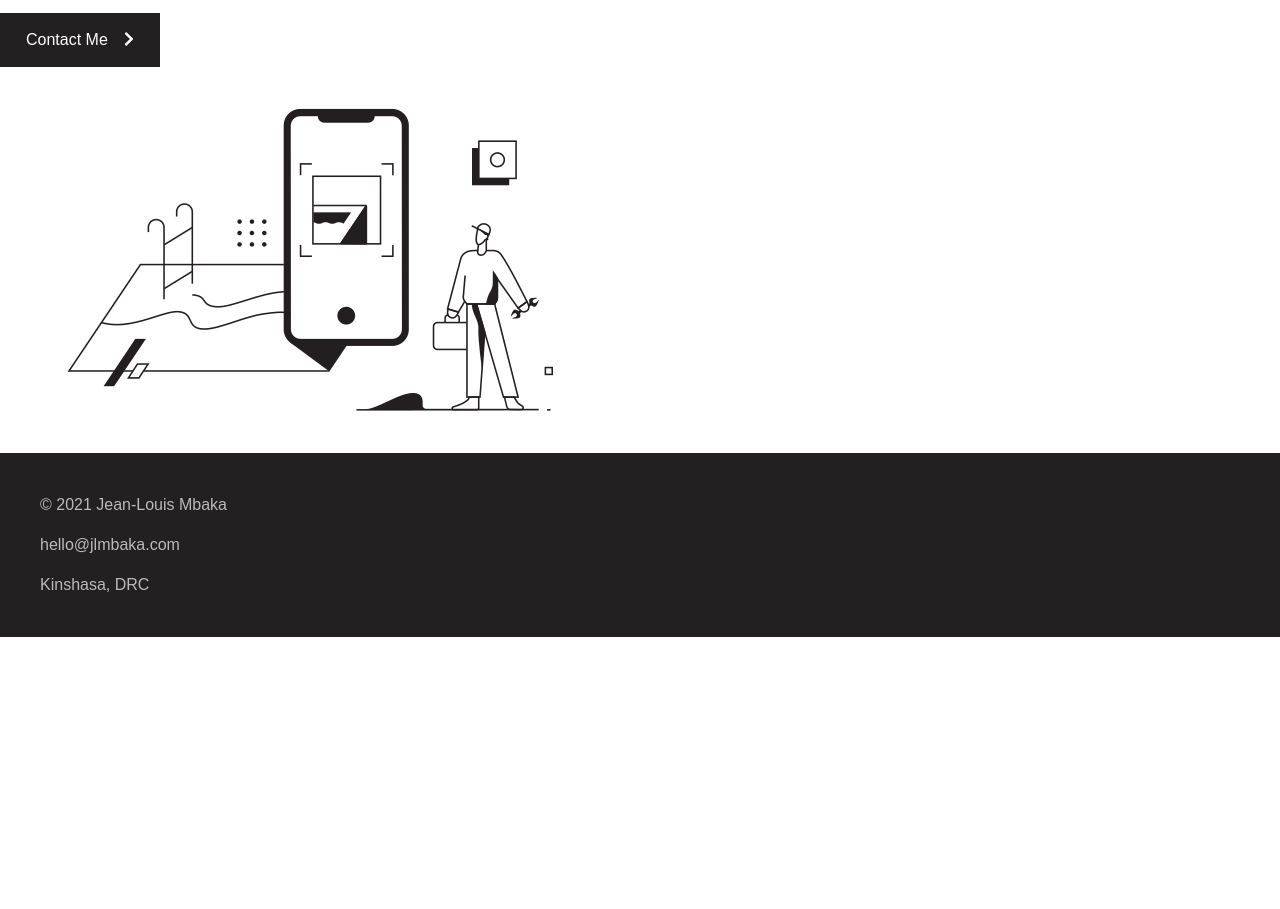
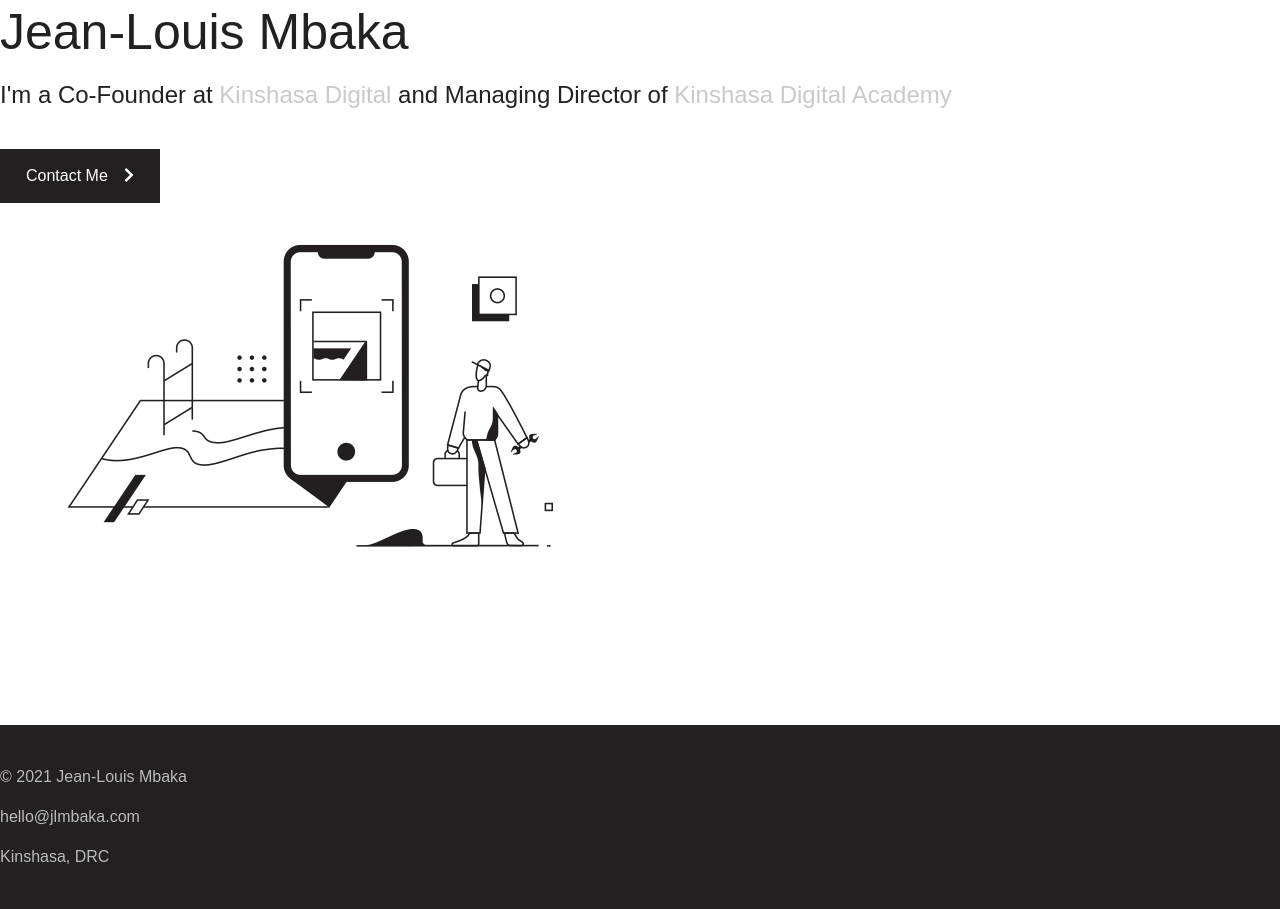
Before and after one commit to jlmbaka/jlmbaka.com, a Gatsby site: page / in a window 1280 px wide. Shown: the part 241-1150 px from the top of the page. Before the commit the page ends 878 px from the top, so only its background shows below. Built offline with nearby package versions, Linux system fonts and the light colour scheme; Gatsby itself is replaced by a stand-in of ours.

Commit message:
Uniformises layout between header and main content

```diff
--- a/src/components/Layout.js
+++ b/src/components/Layout.js
@@ -1,6 +1,6 @@
 import React from "react"
 import Navbar from "./Navbar"
-import { createGlobalStyle } from "styled-components"
+import styled, { createGlobalStyle } from "styled-components"
 import { useScroll, ScrollProvider } from "../context/scroll-context.js"
 
 const screen = {
@@ -56,27 +56,39 @@
   }
 }
 
-.content {
-  /* margin: 0 auto;
-  max-width: 1200px; */
-}
-
 .footer__container {
-  max-width: 1200px;
-  margin: 0 auto;
   @media (max-width: ${screen.tablet}) {
     padding: 0 15px;
   }
 }
+`
 
-.page-wrapper {
+const BaseWrapper = ({ children, className }) => (
+  <div className={`container-fluid ${className}`}>{children}</div>
+)
+
+const MainContentWrapper = styled(BaseWrapper)`
   min-height: 81vh;
-}
-.footer-wrapper {
+`
+
+const FooterWrapper = styled(BaseWrapper)`
   min-height: 19vh;
   background-color: ${color.primary};
-}
 `
+
+const Footer = () => (
+  <div className="row">
+    <div className="col offset-md-1">
+      <footer>
+        <div className="footer__container">
+          <p>© 2021 Jean-Louis Mbaka</p>
+          <p>hello@jlmbaka.com</p>
+          <p>Kinshasa, DRC</p>
+        </div>
+      </footer>
+    </div>
+  </div>
+)
 
 function Layout({ children }) {
   const { scrollPosition } = useScroll()
@@ -85,27 +97,19 @@
   return (
     <>
       <GlobalStyle />
-      <div className="container-fluid page-wrapper">
+      <MainContentWrapper>
         <div className="row">
           <div className="col">
             <Navbar fixed={fixed} />
-            <div className="row col content">{children}</div>
           </div>
         </div>
-      </div>
-      <div className="container-fluid footer-wrapper">
         <div className="row">
-          <div className="col">
-            <footer>
-              <div className="footer__container">
-                <p>© 2021 Jean-Louis Mbaka</p>
-                <p>hello@jlmbaka.com</p>
-                <p>Kinshasa, DRC</p>
-              </div>
-            </footer>
-          </div>
+          <div className="col">{children}</div>
         </div>
-      </div>
+      </MainContentWrapper>
+      <FooterWrapper>
+        <Footer />
+      </FooterWrapper>
     </>
   )
 }
--- a/src/pages/index.js
+++ b/src/pages/index.js
@@ -7,6 +7,10 @@
 import styled from "styled-components"
 
 const Style = styled.div`
+  .hero {
+    padding: 17vh 0;
+  }
+
   .hero--textblock {
     h1 {
       font-size: 50px;
@@ -58,7 +62,7 @@
     <Layout>
       <Style>
         <section className="hero row">
-          <div className="hero--textblock order-2 order-lg-1 col-lg offset-lg-1">
+          <div className="hero--textblock order-2 order-lg-1 col-lg offset-md-3">
             <h1>Jean-Louis Mbaka</h1>
             <Paragraph>
               I'm a Co-Founder at{" "}
```
